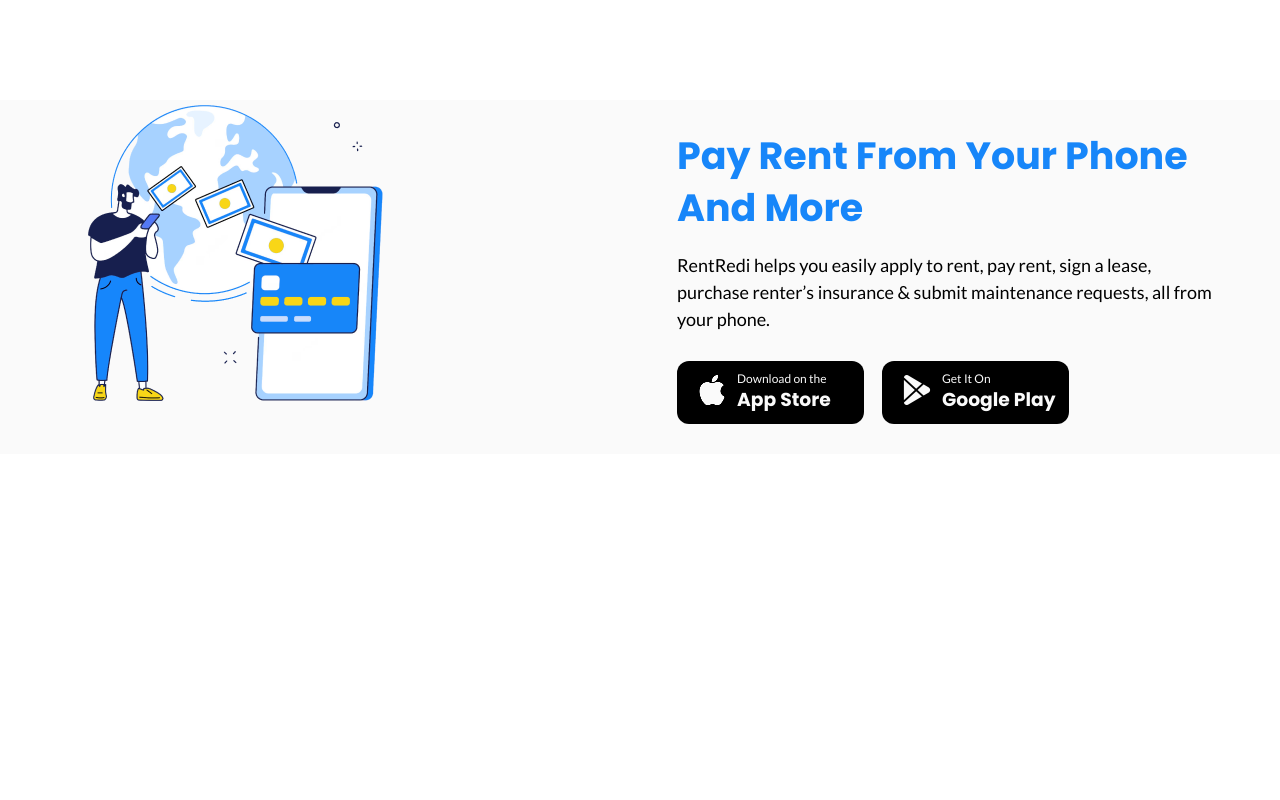
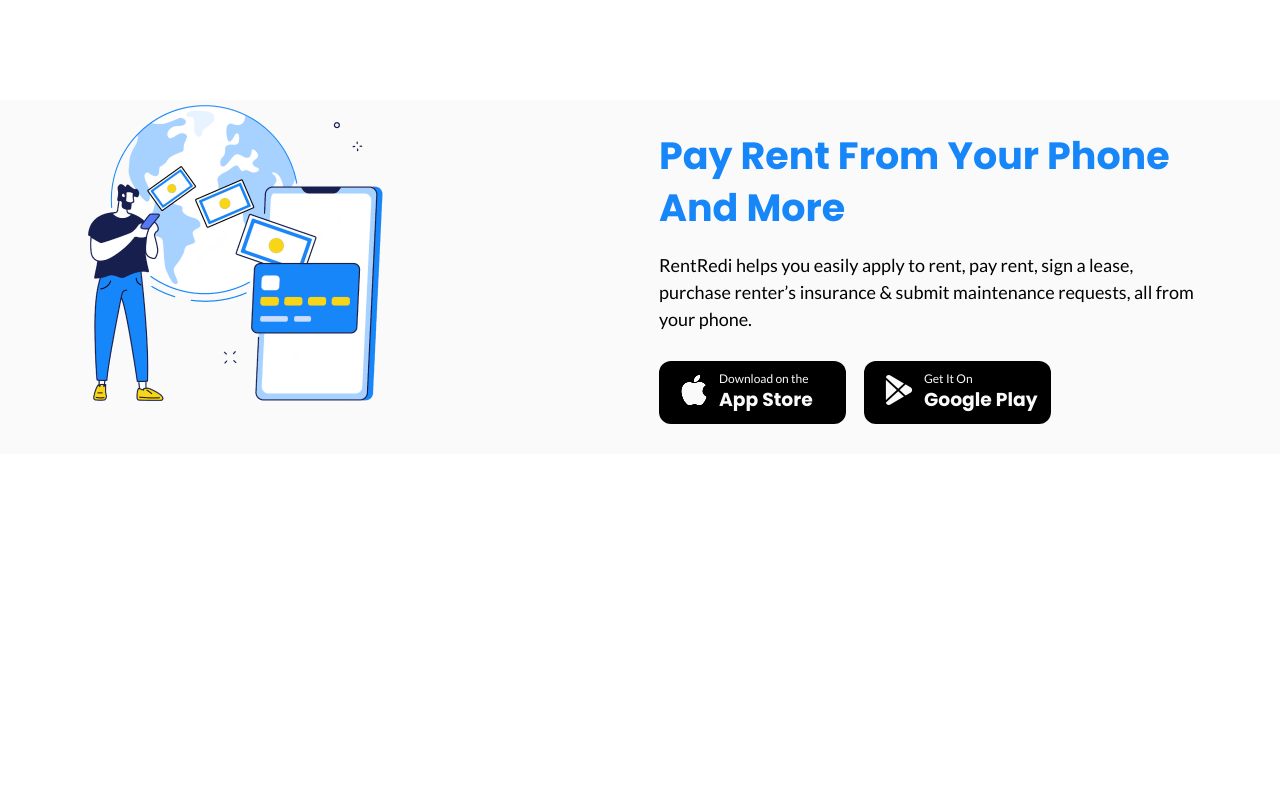
Before and after one commit to Arslonbekova/untitled, a plain HTML site: page index.html in a window 1280 px wide. Shown: the top 800 px of the page. Drawn offline with nearby package versions, Linux system fonts and the light colour scheme.

Commit message:
finished

```diff
--- a/style.css
+++ b/style.css
@@ -14,7 +14,8 @@ max-width: 1210px;
 }
 .hero{
     display: flex;
-    gap: 240px;
+    gap: 222px;
+    flex-wrap: wrap;
 }
 .hero-right{
 width: 586px;
```
